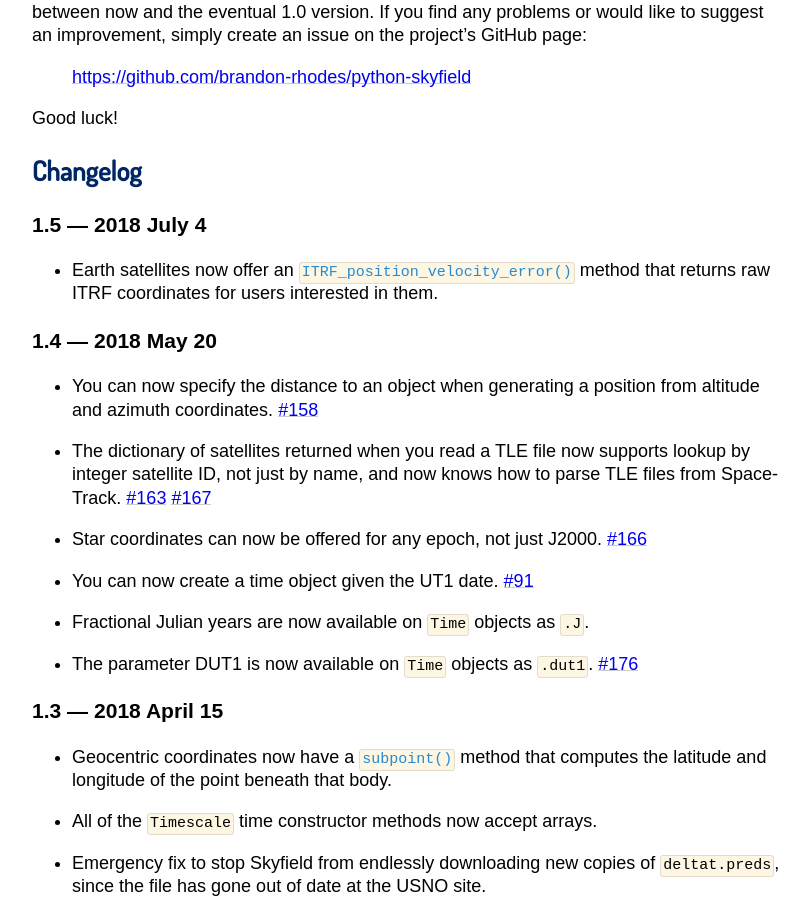
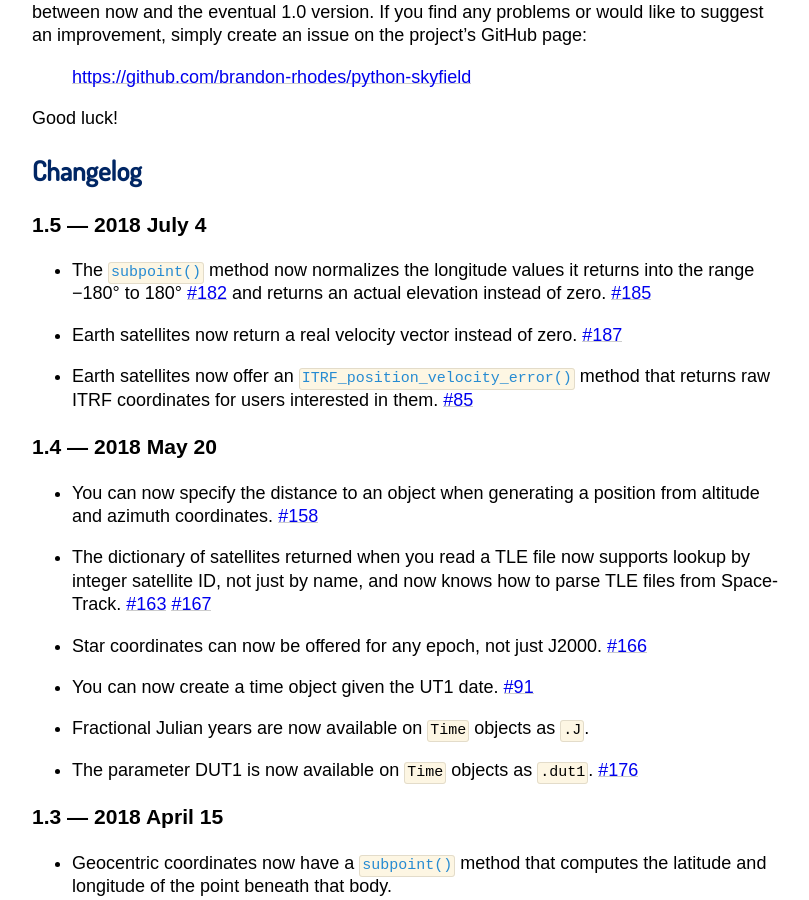
Before and after one commit to skyfielders/python-skyfield, a Sphinx documentation site: the page built from skyfield/documentation/installation.rst, in a window 1280 px wide and 900 px high, scrolled down 886 px. Shown: the whole window, without its empty margins (230-1039 px from the left). Built offline with Sphinx 7.4.7, drawn with Linux system fonts in a browser that asks for light colours; some web fonts are replaced; pages that are not in the unit, such as notebooks, are missing from menus.

```diff
--- a/CHANGELOG.rst
+++ b/CHANGELOG.rst
@@ -6,9 +6,20 @@ Changelog
 1.5 — 2018 July 4
 -----------------
 
+* The :meth:`~skyfield.positionlib.Geocentric.subpoint()` method
+  now normalizes the longitude values it returns
+  into the range −180° to 180°
+  `#182 <https://github.com/skyfielders/python-skyfield/issues/182>`_
+  and returns an actual elevation instead of zero.
+  `#185 <https://github.com/skyfielders/python-skyfield/issues/185>`_
+
+* Earth satellites now return a real velocity vector instead of zero.
+  `#187 <https://github.com/skyfielders/python-skyfield/issues/187>`_
+
 * Earth satellites now offer an
   :meth:`~skyfield.sgp4lib.EarthSatellite.ITRF_position_velocity_error()`
   method that returns raw ITRF coordinates for users interested in them.
+  `#85 <https://github.com/skyfielders/python-skyfield/issues/85>`_
 
 1.4 — 2018 May 20
 -----------------
--- a/skyfield/__init__.py
+++ b/skyfield/__init__.py
@@ -5,5 +5,5 @@ functions and classes there.  See the ``documentation`` directory inside
 the source code, as well as the http://rhodesmill.org/skyfield/ site!
 
 """
-VERSION = (1, 4, 1)
+VERSION = (1, 5)
 __version__ = '.'.join(map(str, VERSION))
--- a/skyfield/documentation/api-position.rst
+++ b/skyfield/documentation/api-position.rst
@@ -25,6 +25,7 @@ Generic ICRF position
 
 .. autoclass:: ICRF
    :members:
+   :exclude-members: ecliptic_position, galactic_position
 
    .. attribute:: t
 
```
Also changed, not shown: 3 other files.
